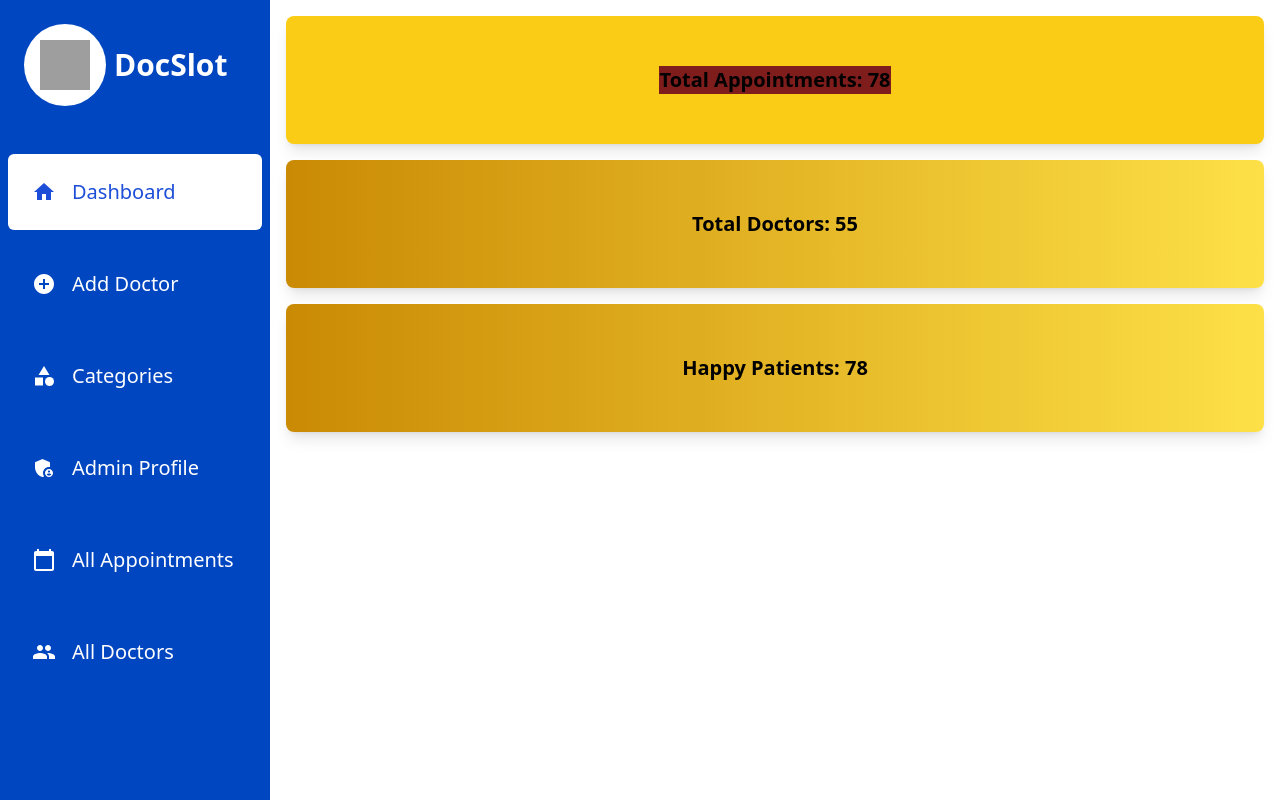
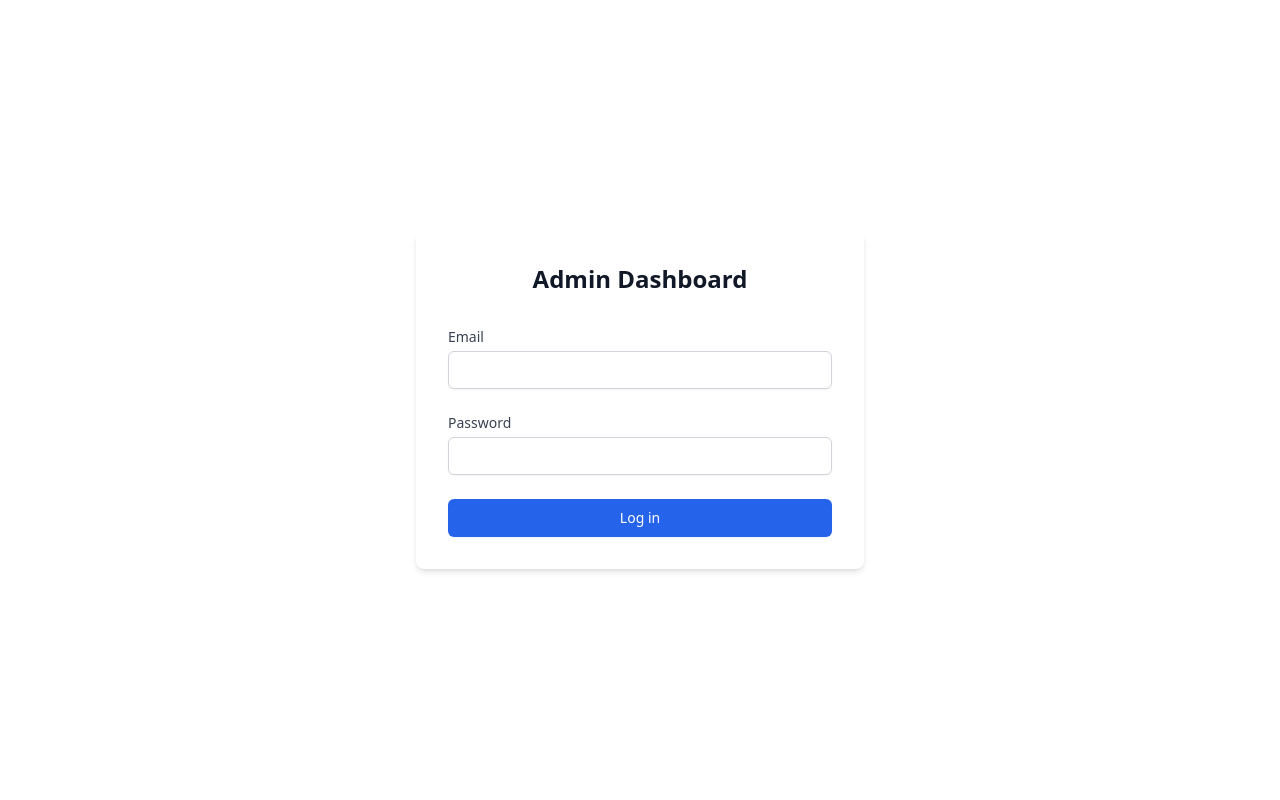
Before and after one commit to Lokesh1751/Docslot_Admin_Dashboard, a React (Create React App) app: page / in a window 1280 px wide. Built offline with nearby package versions, Linux system fonts and the light colour scheme; grey boxes are pictures that could not be loaded.

Commit message:
changes done

```diff
--- a/src/App.js
+++ b/src/App.js
@@ -9,17 +9,21 @@ import AllAppointments from "./pages/AllAppointments";
 import Specialists from "./components/Specialists";
 import DoctorInfo from "./components/DoctorInfo";
 import EditDoctor from "./components/EditDoctor";
+import Login from "./pages/Login";
 import AllDoctors from "./pages/AllDoctors";
+
 function App() {
+  const currentPath = window.location.pathname;
+
   return (
     <BrowserRouter>
-      {" "}
-      {/* BrowserRouter wraps all routing components */}
       <div className="flex justify-between">
-        <SideNav />
+        {/* Check if the path does not match the routes where you want to hide SideNav */}
+        {currentPath !== "/" && <SideNav />}
         <main className="flex-grow">
           <Routes>
-            <Route path="/" element={<Dashboard />} />
+            <Route path="/" element={<Login />} />
+            <Route path="/dashboard" element={<Dashboard />} />
             <Route path="/adddoc" element={<AddDoctor />} />
             <Route path="/cat" element={<Categories />} />
             <Route path="/profile" element={<AdminProfile />} />
--- a/src/components/DoctorInfo.jsx
+++ b/src/components/DoctorInfo.jsx
@@ -35,7 +35,7 @@ function DoctorInfo() {
       try {
         const docRef = doc(FIRESTORE_DB, "doctors", id);
         await deleteDoc(docRef);
-        navigate('/'); // Redirect to home or another page after deletion
+        navigate("/"); // Redirect to home or another page after deletion
       } catch (error) {
         console.error("Error deleting doctor: ", error);
       }
@@ -44,24 +44,42 @@ function DoctorInfo() {
 
   if (loading) return <p className="text-center text-gray-600">Loading...</p>;
 
-  if (!doctor) return <p className="text-center text-red-600">No doctor found with this ID.</p>;
+  if (!doctor)
+    return (
+      <p className="text-center text-red-600">No doctor found with this ID.</p>
+    );
 
   return (
     <div className="p-6 max-w-5xl mx-auto">
-      <div className="bg-white rounded-lg overflow-hidden flex flex-col items-center justify-center md:flex-row">
+      <div className="bg-white rounded-lg overflow-hidden flex flex-col items-center justify-center min-h-screen  md:flex-row">
         <img
           src={doctor.image}
           alt={doctor.name}
           className="w-full md:w-1/3 h-64 md:h-auto object-cover"
         />
         <div className="p-6 flex-1">
-          <h1 className="text-4xl font-extrabold text-blue-800 mb-4">{doctor.name}</h1>
-          <p className="text-xl text-blue-700 mb-2">Specialty: <span className="font-semibold">{doctor.specialty}</span></p>
-          <p className="text-lg text-gray-800 mb-2">Experience: <span className="font-semibold">{doctor.experience} years</span></p>
-          <p className="text-lg text-gray-800 mb-2">Age: <span className="font-semibold">{doctor.age}</span></p>
-          <p className="text-lg text-gray-800 mb-2">Category: <span className="font-semibold">{doctor.category}</span></p>
-          <p className="text-lg text-gray-800 mb-2">Contact: <span className="font-semibold">{doctor.contact}</span></p>
-          <p className="text-lg text-gray-800 mb-2">Email: <span className="font-semibold">{doctor.email}</span></p>
+          <h1 className="text-4xl font-extrabold text-blue-800 mb-4">
+            {doctor.name}
+          </h1>
+          <p className="text-xl text-blue-700 mb-2">
+            Specialty: <span className="font-semibold">{doctor.specialty}</span>
+          </p>
+          <p className="text-lg text-gray-800 mb-2">
+            Experience:{" "}
+            <span className="font-semibold">{doctor.experience} years</span>
+          </p>
+          <p className="text-lg text-gray-800 mb-2">
+            Age: <span className="font-semibold">{doctor.age}</span>
+          </p>
+          <p className="text-lg text-gray-800 mb-2">
+            Category: <span className="font-semibold">{doctor.category}</span>
+          </p>
+          <p className="text-lg text-gray-800 mb-2">
+            Contact: <span className="font-semibold">{doctor.contact}</span>
+          </p>
+          <p className="text-lg text-gray-800 mb-2">
+            Email: <span className="font-semibold">{doctor.email}</span>
+          </p>
           <div className="mt-6 flex justify-center gap-4">
             <Link
               to={`/edit-doctor/${id}`}
--- a/src/components/SideNav.jsx
+++ b/src/components/SideNav.jsx
@@ -30,10 +30,10 @@ function SideNav() {
       </div>
       <div className="flex flex-col flex-grow mt-4">
         <NavItem
-          to="/"
+          to="/dashboard"
           icon={<MdHome />}
           label="Dashboard"
-          ispath={currloc === "/"}
+          ispath={currloc === "/dashboard"}
         />
         <NavItem
           to="/adddoc"
--- a/src/pages/AllDoctors.jsx
+++ b/src/pages/AllDoctors.jsx
@@ -53,45 +53,45 @@ function AllDoctors() {
   };
 
   return (
-    <div className="p-6 max-w-5xl mx-auto">
-      <div className="flex justify-between">
-        <h1 className="text-3xl font-bold mb-6">All Doctors</h1>
+    <div className="p-6 max-w-7xl mx-auto">
+      <div className="flex justify-between items-center mb-6">
+        <h1 className="text-4xl font-bold text-gray-900">All Doctors</h1>
         <input
           type="text"
           placeholder="Search Doctor..."
-          className="p-4 border border-black rounded-lg"
+          className="p-3 border border-gray-300 rounded-lg shadow-sm focus:outline-none focus:ring-2 focus:ring-blue-500"
           onChange={(e) => setSearch(e.target.value)}
         />
       </div>
       <div
-        className="grid grid-rows-1 md:grid-rows-2 lg:grid-rows-3 gap-6 cursor-pointer"
-        style={{ maxHeight: "100vh", overflowY: "auto" }}
+        className="grid grid-cols-1 sm:grid-cols-2 md:grid-cols-3 lg:grid-cols-4 gap-6 overflow-y-auto"
+        style={{ maxHeight: "calc(100vh - 150px)" }} // Adjust maxHeight based on header/footer
       >
         {filteredDoctors.map((doctor) => (
           <Link
             key={doctor.id}
-            className="bg-white p-6 rounded-lg shadow-md flex justify-between items-center"
+            className="bg-white p-4 rounded-lg shadow-lg flex flex-col items-center"
             to={`/docinfo/${doctor.id}`}
           >
             <img
               src={doctor.image}
               alt={doctor.name}
-              className="w-[200px] h-[200px] rounded-full mb-4"
+              className="w-32 h-32 rounded-full mb-4 object-cover"
             />
-            <h2 className="text-2xl font-bold mb-2">{doctor.name}</h2>
-            <p className="text-blue-800 text-lg font-bold mb-2">
+            <h2 className="text-xl font-semibold mb-2">{doctor.name}</h2>
+            <p className="text-blue-800 text-md font-medium mb-4">
               Specialty: {doctor.specialty}
             </p>
             <div className="flex gap-4">
               <button
                 onClick={() => handleEdit(doctor.id)}
-                className="px-4 py-2 bg-blue-600 text-white rounded-md shadow-md hover:bg-blue-700"
+                className="px-4 py-2 bg-blue-600 text-white rounded-md shadow-md hover:bg-blue-700 focus:outline-none focus:ring-2 focus:ring-blue-500"
               >
                 Edit
               </button>
               <button
                 onClick={() => handleDelete(doctor.id)}
-                className="px-4 py-2 bg-red-600 text-white rounded-md shadow-md hover:bg-red-700"
+                className="px-4 py-2 bg-red-600 text-white rounded-md shadow-md hover:bg-red-700 focus:outline-none focus:ring-2 focus:ring-red-500"
               >
                 Delete
               </button>
--- a/src/pages/Dashboard.jsx
+++ b/src/pages/Dashboard.jsx
@@ -2,11 +2,9 @@ import React from "react";
 
 function Dashboard() {
   return (
-    <div className="space-y-4 p-4">
+    <div className="space-y-4 p-4 flex flex-col justify-center min-h-screen">
       <div className="bg-yellow-400 text-black p-4 h-32 flex items-center justify-center shadow-lg rounded-lg">
-        <span className="text-xl font-bold bg-red-900">
-          Total Appointments: 78
-        </span>
+        <span className="text-xl font-bold ">Total Appointments: 78</span>
       </div>
       <div className="bg-gradient-to-r from-yellow-600 to-yellow-300 text-black p-4 h-32 flex items-center justify-center shadow-lg rounded-lg">
         <span className="text-xl font-bold">Total Doctors: 55</span>
--- /dev/null
+++ b/src/pages/Login.jsx
@@ -0,0 +1,102 @@
+import React, { useState } from "react";
+import { query, where, collection, getDocs } from "firebase/firestore";
+import { FIRESTORE_DB } from "../firebase.config"; // Adjust the import path
+
+function Login() {
+  const [email, setEmail] = useState("");
+  const [password, setPassword] = useState("");
+  const [error, setError] = useState(""); // To handle errors
+
+  const handleSubmit = async (e) => {
+    e.preventDefault();
+    try {
+      // Query Firestore for the user with the provided email
+      const usersRef = collection(FIRESTORE_DB, "users");
+      const q = query(usersRef, where("email", "==", email));
+      const querySnapshot = await getDocs(q);
+
+      if (!querySnapshot.empty) {
+        const userDoc = querySnapshot.docs[0];
+        const userData = userDoc.data();
+
+        // Check if the password matches
+        if (userData.password === password) {
+          // Only allow admin to login
+          if (userData.role === "admin") {
+            console.log("Admin signed in:", email);
+            window.location.href = "/dashboard"; // Redirect to admin dashboard
+          } else {
+            setError("You are not authorized to access this page.");
+          }
+        } else {
+          setError("Invalid email or password.");
+        }
+      } else {
+        setError("User not found.");
+      }
+    } catch (err) {
+      setError("An error occurred during login.");
+      console.error("Error signing in:", err);
+    }
+  };
+
+  return (
+    <div className="flex items-center justify-center min-h-screen">
+      <div className="w-full max-w-md p-8 space-y-8 bg-white rounded-lg shadow-md">
+        <h1 className="text-2xl font-bold text-center text-gray-900">
+          Admin Dashboard
+        </h1>
+        <form onSubmit={handleSubmit} className="space-y-6">
+          {error && <p className="text-red-500">{error}</p>}
+
+          <div>
+            <label
+              htmlFor="email"
+              className="block text-sm font-medium text-gray-700"
+            >
+              Email
+            </label>
+            <input
+              id="email"
+              name="email"
+              type="email"
+              required
+              value={email}
+              onChange={(e) => setEmail(e.target.value)}
+              className="block w-full px-3 py-2 mt-1 text-gray-900 placeholder-gray-400 border border-gray-300 rounded-md shadow-sm focus:outline-none focus:ring-blue-500 focus:border-blue-500 sm:text-sm"
+            />
+          </div>
+
+          <div>
+            <label
+              htmlFor="password"
+              className="block text-sm font-medium text-gray-700"
+            >
+              Password
+            </label>
+            <input
+              id="password"
+              name="password"
+              type="password"
+              required
+              value={password}
+              onChange={(e) => setPassword(e.target.value)}
+              className="block w-full px-3 py-2 mt-1 text-gray-900 placeholder-gray-400 border border-gray-300 rounded-md shadow-sm focus:outline-none focus:ring-blue-500 focus:border-blue-500 sm:text-sm"
+            />
+          </div>
+
+          <div>
+            <button
+              type="submit"
+              className="w-full px-4 py-2 text-sm font-medium text-white bg-blue-600 border border-transparent rounded-md shadow-sm hover:bg-blue-700 focus:outline-none focus:ring-2 focus:ring-offset-2 focus:ring-blue-500"
+            >
+              Log in
+            </button>
+          </div>
+        </form>
+      </div>
+    </div>
+  );
+}
+
+export default Login;
```
